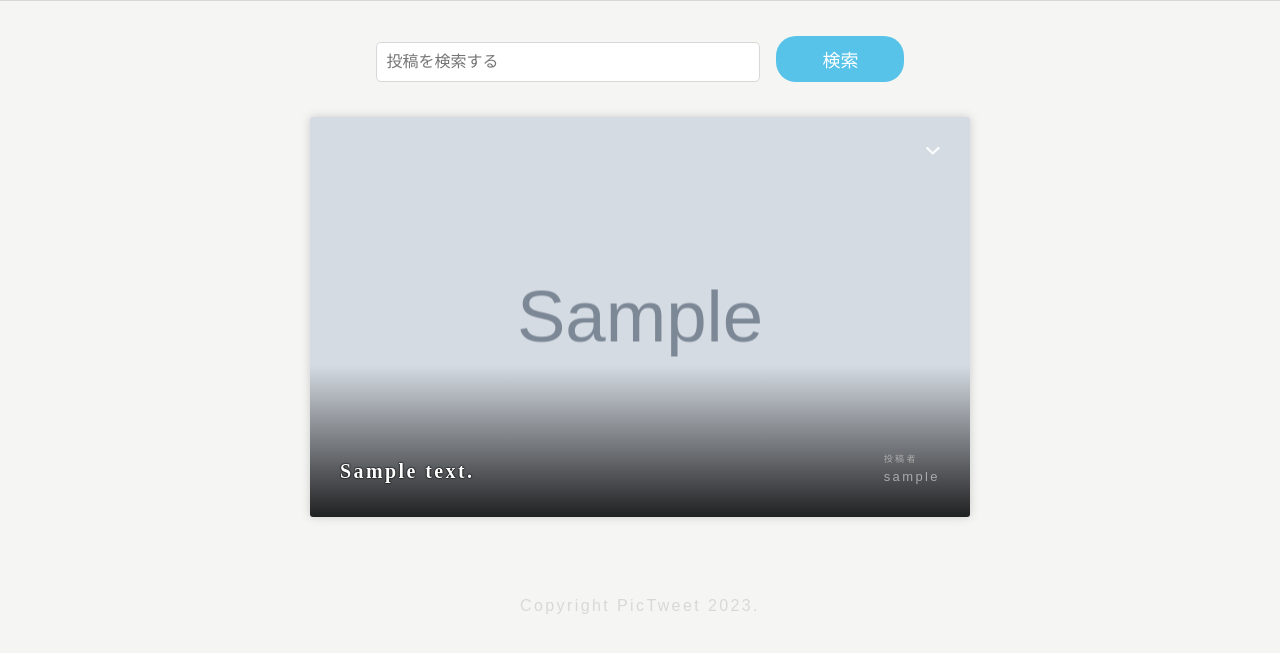
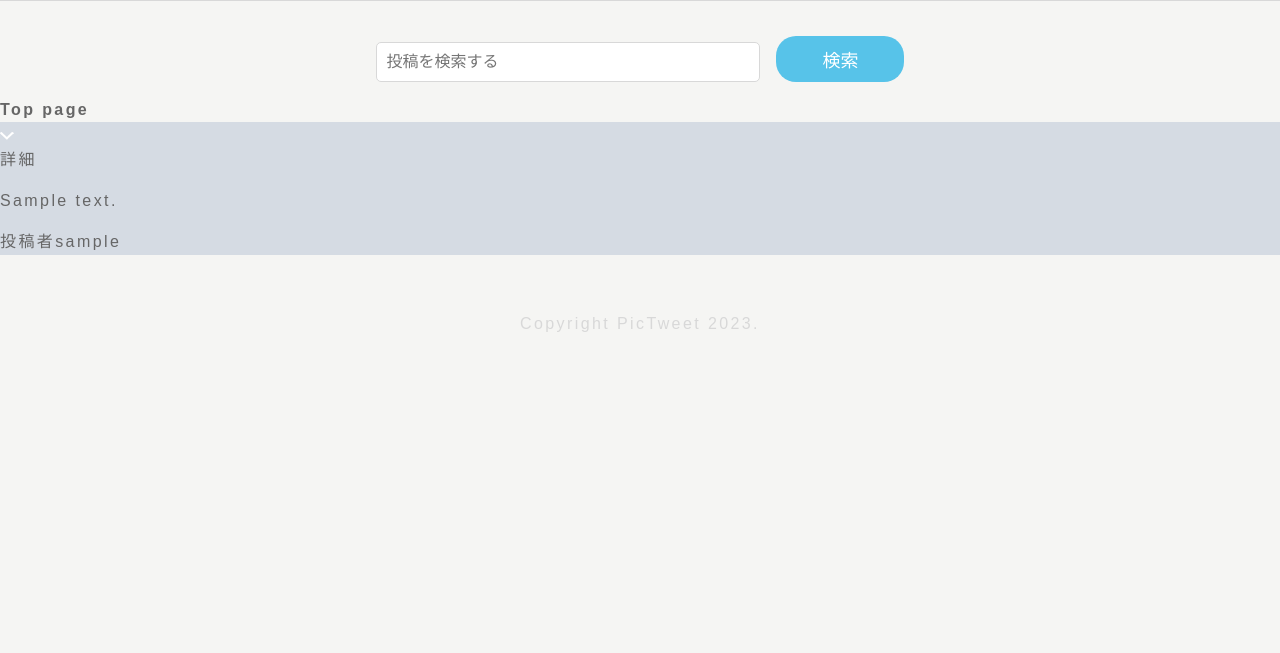
Before and after one commit to watataku11xx/pictweet, a Django app: page / in a window 1280 px wide. Shown: the part 61-714 px from the top of the page. Run offline with Django 4.2, Linux system fonts and the light colour scheme; tables that the repository leaves empty hold one stand-in row (values such as "Sample post"); grey boxes marked "Sample" are stand-in pictures.

Commit message:
トップページに見出しを追加

```diff
--- a/templates/tweets/index.html
+++ b/templates/tweets/index.html
@@ -5,6 +5,5 @@
   <input type="submit" class="search-btn" value="検索" />
 </form>
 
-<div class="contents row">{% include 'tweets/_tweet_list.html' %}</div>
-
-{% endblock content %}
+<h1>Top page</h1>
+{% include 'tweets/_tweet_list.html' %} {% endblock content %}
```
Also changed, not shown: 1 other file.
